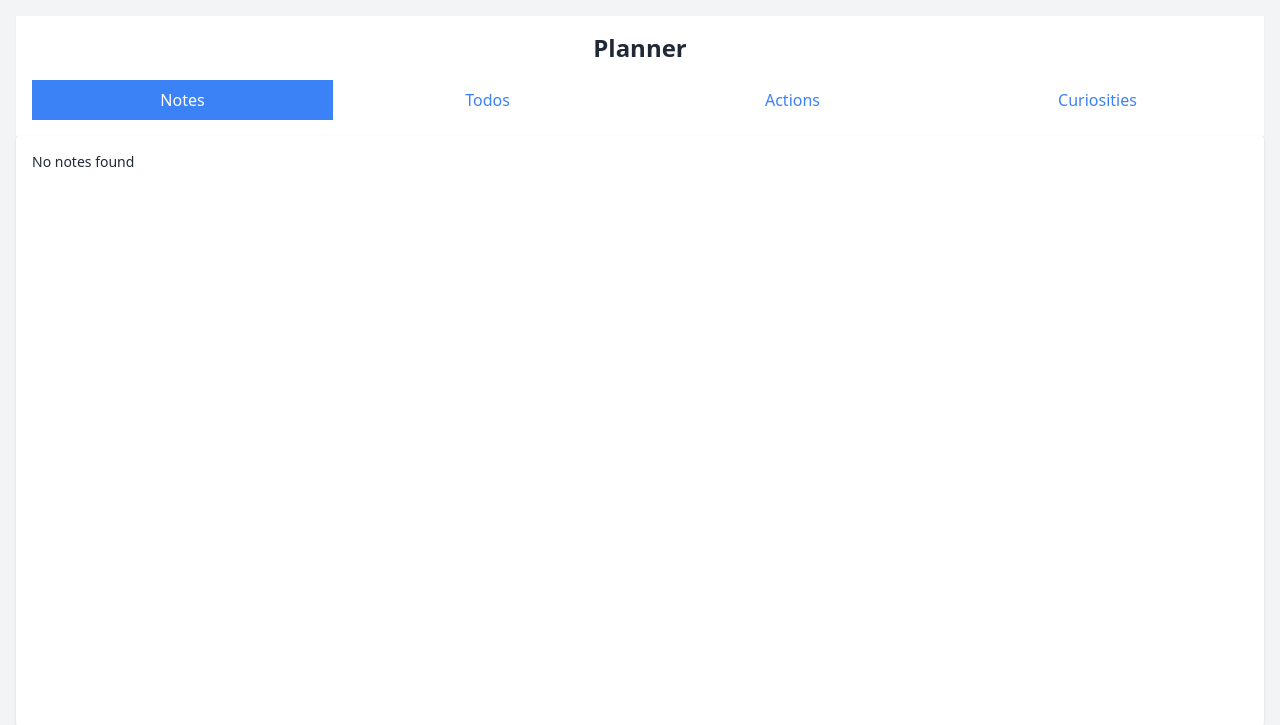
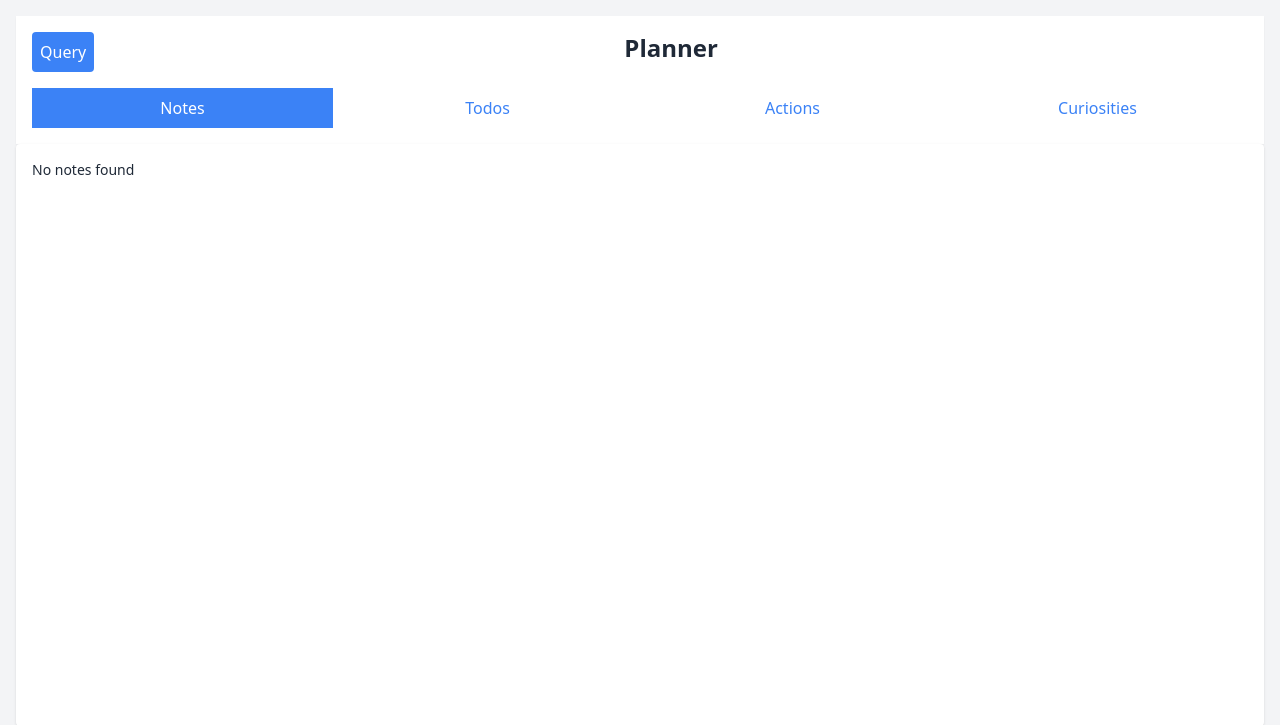
Before and after one commit to topper3418/planner, a Flask app: page / in a window 1280 px wide. Shown: the top 725 px of the page. Run offline with Flask 3, Linux system fonts and the light colour scheme; data that the repository does not hold is empty; parts of the project's set-up code (start-up, migrations or seed data) failed here and were passed over; some libraries are stand-ins or nearby versions.

Commit message:
summaries are great

```diff
--- a/src/rest.py
+++ b/src/rest.py
@@ -135,7 +135,9 @@ def handle_summary():
     prompt = request.args.get('prompt', 'summarize all notes')
     try:
         title, summary = get_summary(prompt)
-        return jsonify({'title': title, 'summary': summary})
+        # split the summary into chunks for easier rendering
+        summary_chunks = summary.split('\n')
+        return jsonify({'title': title, 'summary': summary_chunks})
     except Exception as e:
         return jsonify({'error': str(e)}), 500
 
--- a/src/templates/index.html
+++ b/src/templates/index.html
@@ -3,7 +3,7 @@
 <head>
     <meta charset="UTF-8">
     <meta name="viewport" content="width=device-width, initial-scale=1.0">
-    <title>Notes Management</title>
+    <title>Planner</title>
     <script src="https://cdn.tailwindcss.com"></script>
     <style>
     .note-text, .todo-text, .action-text, .curiosity-text {
@@ -29,13 +29,30 @@
         background-color: #3b82f6; /* Tailwind blue-500 */
         color: white;
     }
+    /* Modal styles */
+    #query-modal {
+        z-index: 1000; /* Ensure modal is above other content */
+    }
+    #query-modal .bg-white {
+        max-height: 90vh; /* Limit modal height */
+        overflow-y: auto; /* Scroll if content overflows */
+    }
+    #query-response h3 {
+        font-size: 1.1rem;
+        font-weight: bold;
+        margin-bottom: 0.5rem;
+    }
     </style>
 </head>
 <body class="bg-gray-100">
     <div class="flex flex-col min-h-screen max-h-screen p-4">
         <!-- Header (Title and Tabs) -->
-        <div class="bg-white p-4 shadow-sm">
+        <div class="bg-white p-4 shadow-sm flex flex-col">
+            <div class="flex flex-row justify-between m-0 p-0" >
+                <button tabindex="5" id="query-modal-button" aria-label="Open Query Modal" class="bg-blue-500 text-white p-2 rounded hover:bg-blue-600 focus:ring-2 focus:ring-blue-500">Query</button>
                 <h1 class="text-2xl font-bold text-center text-gray-800">Planner</h1>
+                <div></div>
+            </div>
             <div class="flex mt-4 space-x-1">
                 <button tabindex="1" id="notes-button" onclick="showTab('notes')" aria-label="View Notes" aria-pressed="true" class="flex-1 bg-blue-500 text-white p-2 hover:bg-blue-600 focus:ring-2 focus:ring-blue-500">Notes</button>
                 <button tabindex="2" id="todos-button" onclick="showTab('todos')" aria-label="View Todos" aria-pressed="false" class="flex-1 bg-white text-blue-500 p-2 hover:bg-blue-600 focus:ring-2 focus:ring-blue-500">Todos</button>
@@ -53,7 +70,22 @@
             <button id="add-note-button" onclick="createNote()" aria-label="Add New Note" class="bg-blue-500 text-white p-2 rounded-r hover:bg-blue-600 focus:ring-2 focus:ring-blue-500">Add Note</button>
         </div>
     </div>
-
+    <!-- Modal -->
+    <div id="query-modal" class="fixed inset-0 bg-gray-600 bg-opacity-50 flex items-center justify-center hidden" role="dialog" aria-labelledby="modal-title" aria-modal="true">
+        <div class="bg-white p-6 rounded-lg shadow-lg w-full max-w-md relative">
+            <button id="modal-close-button" aria-label="Close Query Modal" class="absolute top-2 left-2 text-gray-600 hover:text-gray-800 focus:ring-2 focus:ring-blue-500">
+                <svg class="w-6 h-6" fill="none" stroke="currentColor" viewBox="0 0 24 24" xmlns="http://www.w3.org/2000/svg">
+                    <path stroke-linecap="round" stroke-linejoin="round" stroke-width="2" d="M6 18L18 6M6 6l12 12"></path>
+                </svg>
+            </button>
+            <h2 id="modal-title" class="text-lg font-bold mb-4 ml-8">Query</h2>
+            <div class="flex gap-2 mb-4">
+                <input id="query-input" type="text" placeholder="query your notes" class="flex-1 p-2 border rounded-l border-gray-300 focus:outline-none focus:ring-2 focus:ring-blue-500" aria-label="Query input">
+                <button id="query-submit-button" aria-label="Submit Query" class="bg-blue-500 text-white p-2 rounded-r hover:bg-blue-600 focus:ring-2 focus:ring-blue-500">Submit</button>
+            </div>
+            <div id="query-response" class="text-sm text-gray-800 p-2 border rounded max-h-400 overflow-auto" aria-live="polite"></div>
+        </div>
+    </div>
     <!-- Templates (unchanged) -->
     <template id="note-template">
         <div class="note-item bg-gray-100 p-1 rounded-md shadow-sm mb-1">
@@ -97,11 +129,89 @@
     </template>
 
     <script>
+        // Modal logic
+        const queryModal = document.getElementById('query-modal');
+        const queryModalButton = document.getElementById('query-modal-button');
+        const queryInput = document.getElementById('query-input');
+        const queryResponse = document.getElementById('query-response');
+        const querySubmitButton = document.getElementById('query-submit-button');
+        const modalCloseButton = document.getElementById('modal-close-button');
+
+        // Open modal
+        function openQueryModal() {
+            queryModal.classList.remove('hidden');
+            queryInput.focus(); // Focus input for accessibility
+        }
+
+        // Close modal
+        function closeQueryModal() {
+            queryModal.classList.add('hidden');
+            queryModalButton.focus(); // Return focus to trigger button
+        }
+
+        // Open modal on button click
+        queryModalButton.addEventListener('click', openQueryModal);
+
+        // Close modal on close button click
+        modalCloseButton.addEventListener('click', closeQueryModal);
+
+        // Close modal on Escape key
+        document.addEventListener('keydown', (event) => {
+            if (event.key === 'Escape' && !queryModal.classList.contains('hidden')) {
+                closeQueryModal();
+            }
+        });
+
+        // Close modal when clicking outside
+        queryModal.addEventListener('click', (event) => {
+            if (event.target === queryModal) {
+                closeQueryModal();
+            }
+        });
+
+        // Handle query submission
+        async function submitQuery() {
+            const query = queryInput.value.trim();
+            if (!query) {
+                queryResponse.innerHTML = '<p class="text-red-500">Please enter a query</p>';
+                return;
+            }
+            try {
+                queryResponse.innerHTML = '<p>Processing query...</p>';
+                const response = await fetch(`/api/summary?prompt=${encodeURIComponent(query)}`, {
+                    method: 'GET',
+                    headers: { 'Content-Type': 'application/json' }
+                });
+                const data = await response.json();
+                if (data.error) {
+                    queryResponse.innerHTML = `<p class="text-red-500">Error: ${data.error}</p>`;
+                } else {
+                    // Display the response, convert from the list of strings to a series of paragraphs
+                    const paragraphs = data.summary.map(paragraph => `<p>${paragraph}</p>`).join('');
+                    queryResponse.innerHTML = `<h3>Response:</h3>${paragraphs}`;
+                }
+            } catch (error) {
+                queryResponse.innerHTML = `<p class="text-red-500">Error: ${error.message}</p>`;
+            }
+        }
+
+        // Submit query on button click
+        querySubmitButton.addEventListener('click', submitQuery);
+
+        // Submit query on Enter key in input
+        queryInput.addEventListener('keypress', (event) => {
+            if (event.key === 'Enter') {
+                event.preventDefault();
+                submitQuery();
+            }
+        });
+
+        // rendering logic
         let currentTab = 'notes';
 
-        // Hotkey listener for Cmd/Ctrl + key
+        // Hotkey listener for Cmd/Ctrl/opt + key
         document.addEventListener('keydown', (event) => {
-            if (event.metaKey || event.ctrlKey) {
+            if ((event.metaKey || event.ctrlKey || event.altKey) && !event.shiftKey) {
                 const key = event.key.toLowerCase();
                 let targetButton;
 
@@ -126,10 +236,17 @@
                         targetButton = document.getElementById('curiosities-button');
                         showTab('curiosities');
                         break;
-                    case 'enter': // Cmd/Ctrl + Enter for Add Note
+                    case 'q': // Cmd/Ctrl + Q for Query
                         event.preventDefault();
-                        targetButton = document.getElementById('add-note-button');
-                        createNote();
+                        targetButton = document.getElementById('query-modal-button');
+                        openQueryModal();
+                        break;
+                    case 'enter': // Cmd/Ctrl + Enter for focus the note text box
+                        event.preventDefault();
+                        // focus the note input box, or the query input box if the modal is open
+                        const modalOpen = !queryModal.classList.contains('hidden');
+                        targetInput = modalOpen ? queryInput : document.getElementById('note-input');
+                        targetInput.focus();
                         break;
                 }
 
```
Also changed, not shown: src/summary/__init__.py (+7 -21 lines), src/system_messages/get_summary.txt (+8 -2 lines), src/system_messages/get_summary_intent.txt (deleted, +0 -19 lines), src/system_messages/get_summary_timeframe.txt (added, +12 -0 lines). Lines whose indentation alone changed are shown as unchanged.
